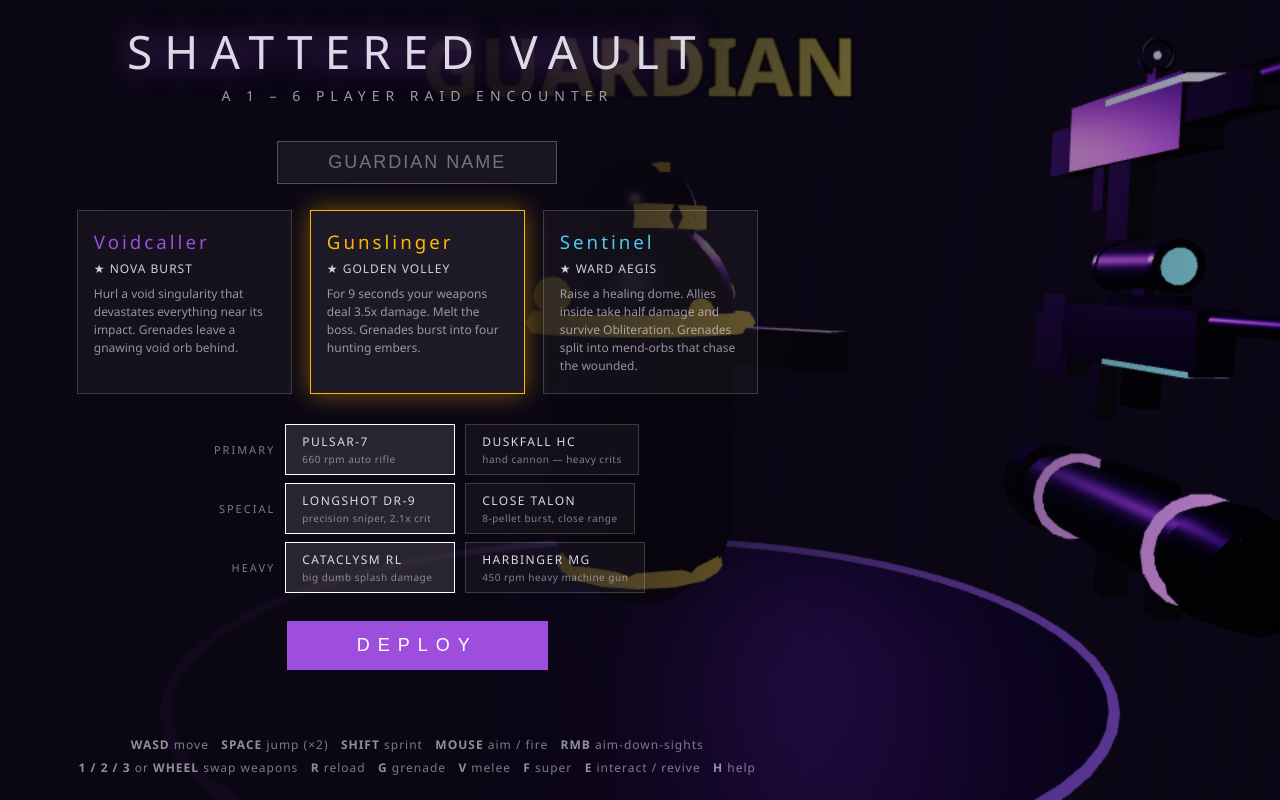
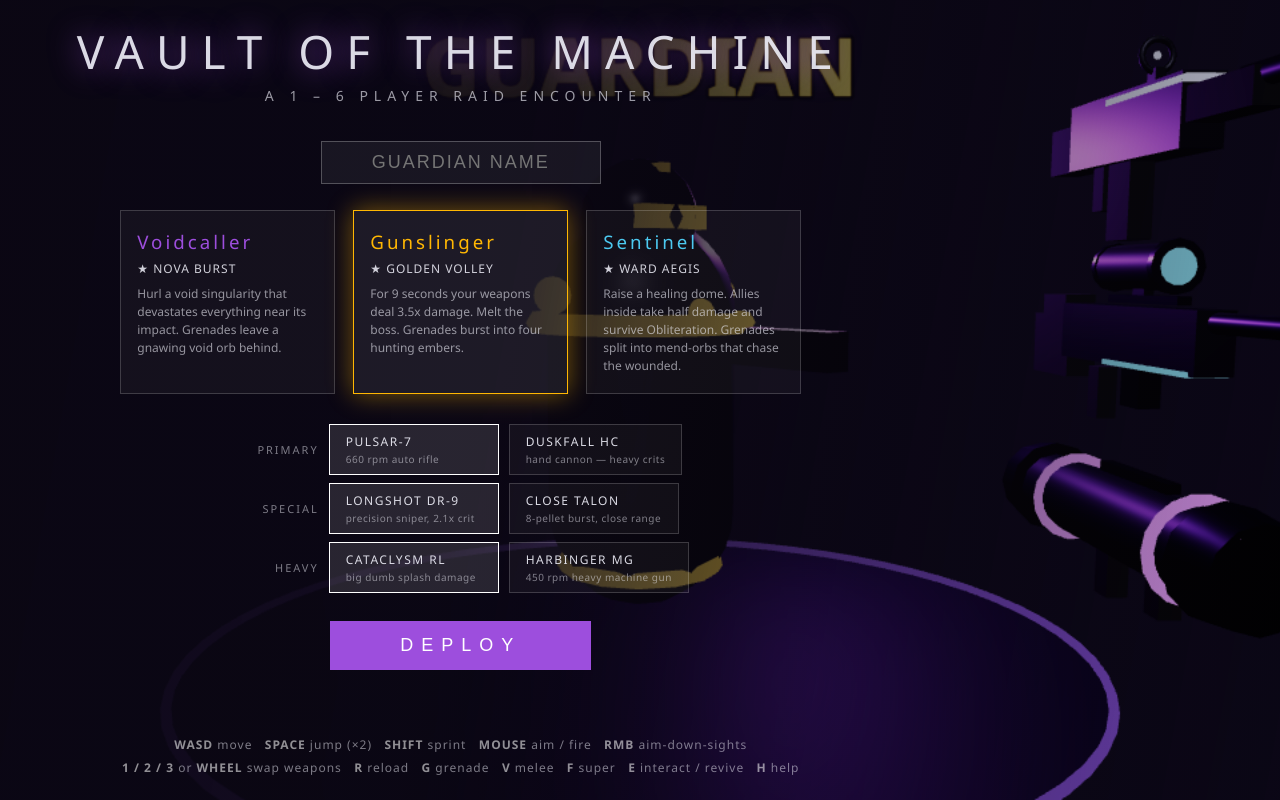
Before and after one commit to Jazhyc/vault-of-the-machine, a website: page public/index.html in a window 1280 px wide. Drawn offline with nearby package versions, Linux system fonts and the light colour scheme; no server answers; animation ran at ten frames a second.

Commit message:
Getting ready for github

```diff
--- a/package.json
+++ b/package.json
@@ -1,7 +1,9 @@
 {
-  "name": "shattered-vault",
+  "name": "vault-of-the-machine",
   "version": "1.0.0",
-  "description": "SHATTERED VAULT — a 1-4 player Destiny-style raid encounter. Supers, weapon swapping, and VAULTHUR, Shattered Watcher of the Deep.",
+  "description": "VAULT OF THE MACHINE — a 1-6 player Destiny-style raid encounter. Supers, weapon swapping, and VAULTHUR, Shattered Watcher of the Deep.",
+  "license": "MIT",
+  "author": "Jeremias Lino Ferrao",
   "type": "module",
   "scripts": {
     "start": "node server/main.js",
--- a/public/index.html
+++ b/public/index.html
@@ -3,7 +3,7 @@
 <head>
 <meta charset="utf-8">
 <meta name="viewport" content="width=device-width, initial-scale=1">
-<title>SHATTERED VAULT</title>
+<title>VAULT OF THE MACHINE</title>
 <link rel="icon" href="data:,">
 <style>
   :root {
@@ -214,7 +214,7 @@
 
 <div id="loadScreen" class="screen">
   <div id="loadSigil"><div class="r1"></div><div class="r2"></div><div class="r3"></div><div class="core"></div></div>
-  <div class="title">SHATTERED VAULT</div>
+  <div class="title">VAULT OF THE MACHINE</div>
   <div class="subtitle">A 1 – 6 player raid encounter</div>
   <div id="loadStatus">Breaching the seal…</div>
 </div>
@@ -230,7 +230,7 @@
 
 <div id="lobbyScreen" class="screen">
   <div id="lobbyPanel">
-    <div class="title">SHATTERED VAULT</div>
+    <div class="title">VAULT OF THE MACHINE</div>
     <div class="subtitle">A 1 – 6 player raid encounter</div>
     <input id="nameInput" maxlength="16" placeholder="GUARDIAN NAME" spellcheck="false">
     <div class="classes" id="classCards"></div>
--- a/server/main.js
+++ b/server/main.js
@@ -106,6 +106,6 @@ setInterval(() => {
 }, 50);
 
 server.listen(PORT, () => {
-  console.log(`SHATTERED VAULT raid server up — http://localhost:${PORT}`);
+  console.log(`VAULT OF THE MACHINE raid server up — http://localhost:${PORT}`);
   console.log(`Fireteam size: 1-${MAX_PLAYERS}. Share your LAN address for co-op.`);
 });
--- a/server/web.js
+++ b/server/web.js
@@ -8,10 +8,10 @@ const PORT = process.env.PORT || 3000;
 
 function banner(url, extra = '') {
   console.log('\n============================================================');
-  console.log('  SHATTERED VAULT — PUBLIC FIRETEAM LINK');
+  console.log('  VAULT OF THE MACHINE — PUBLIC FIRETEAM LINK');
   console.log(`\n  ${url}\n`);
   if (extra) console.log(extra);
-  console.log('  Share the link with up to 3 friends — they just open it');
+  console.log('  Share the link with up to 5 friends — they just open it');
   console.log('  in a browser. You can play on http://localhost:' + PORT);
   console.log('============================================================\n');
 }
```
Also changed, not shown: README.md, 2 other files.
